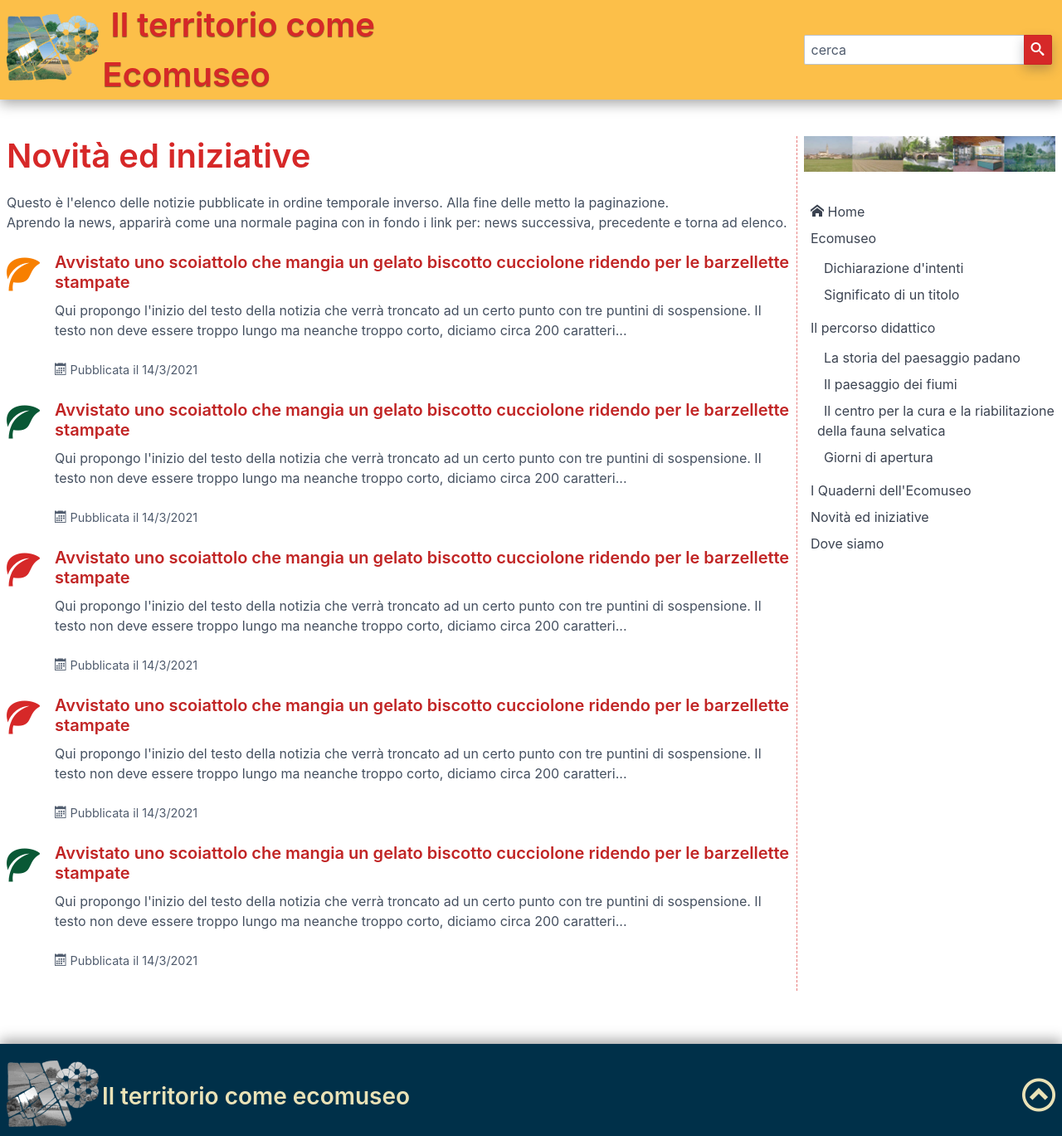
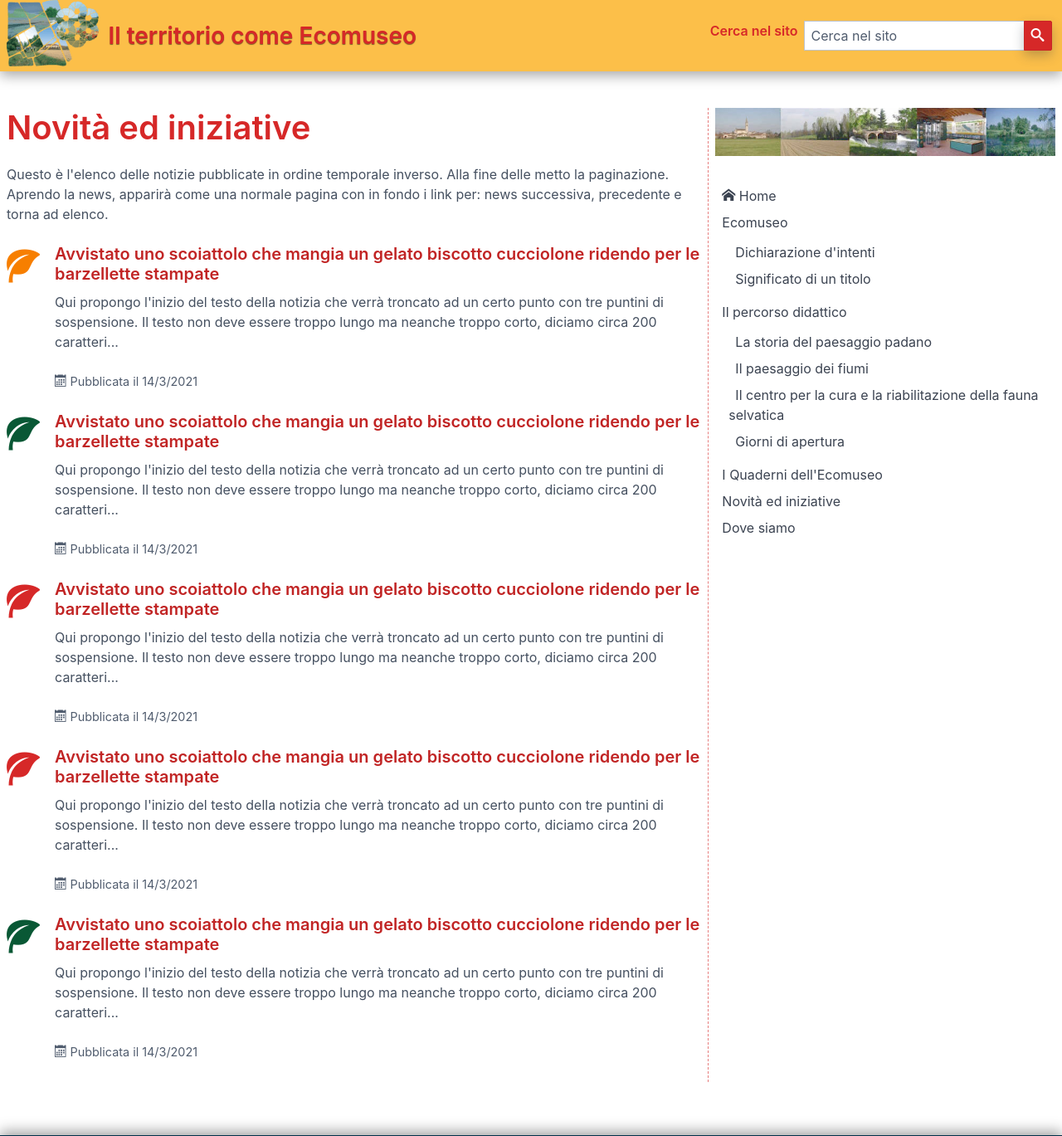
Before and after one commit to provinciadicremona/grafica-ecomuseo, a PHP site: page /novita.php in a window 1280 px wide. Shown: the top 1369 px of the page at 83% size. Run offline with PHP 8.4, Linux system fonts and the light colour scheme; style sheets or scripts are compiled from the project's sources; some web fonts are replaced.

Commit message:
Allargata pagina e modifiche header

```diff
--- a/assets/src/_ecomuseo.scss
+++ b/assets/src/_ecomuseo.scss
@@ -39,11 +39,16 @@ ul.breadcrumb {
     // background: #006b43;
     box-shadow: rgba(0, 0, 0, 0.35) 0px 5px 15px;
     margin-bottom: $unit-5;
+    .cerca-label {
+        color: $cool-red;
+        font-size: .8rem;
+        font-weight: 600;
+    }
 }
 .testata-titolo {
     text-shadow: 0 1px 1px rgba(0,0,0,.50);
     color: $cool-red;
-    @extend .h1;
+    @extend .h3;
     font-weight: 600;
     @media (max-width: $size-lg) {
         font-weight: 400;
@@ -192,11 +197,11 @@ address {
     @extend .col-sm-12;
 }
 .pagina-sx {
-    @extend .col-9;
+    @extend .col-8;
     @extend .col-sm-12;
 }
 .pagina-dx {
-    @extend .col-3;
+    @extend .col-4;
     @extend .col-sm-12;
 }
 // // cambio l'ordine di visualizzazione delle colonne in home page
--- a/assets/src/_variables.scss
+++ b/assets/src/_variables.scss
@@ -18,7 +18,7 @@ $cool-green:  #095835;
 $primary-color: $cool-red !default;
 $primary-color-dark: darken($primary-color, 3%) !default;
 $primary-color-light: lighten($primary-color, 3%) !default;
-$secondary-color: lighten($primary-color, 37.5%) !default;
+$secondary-color: $cool-blue !default;
 $secondary-color-dark: darken($secondary-color, 3%) !default;
 $secondary-color-light: lighten($secondary-color, 3%) !default;
 
--- a/header.php
+++ b/header.php
@@ -21,7 +21,8 @@
             </section>
             <section class="navbar-section">
                 <div class="input-group input-inline">
-                    <input class="form-input" type="text" placeholder="cerca">
+                    <label class="cerca-label" for="cerca-barra">Cerca nel sito &nbsp;</label>
+                    <input class="form-input" type="text" placeholder="Cerca nel sito">
                     <button class="btn btn-error input-group-btn s-rounded"><span class="icon icon-search"></span></button>&nbsp;
                 </div>
             </section>
--- a/home.php
+++ b/home.php
@@ -8,7 +8,7 @@ require_once 'header.php';
                         <figcaption class="h3"><a href="#">L'Ecomuseo della Provincia di Cremona</a></figcaption>
                     </figure>
                     <br class="divider">
-                    <h2 class="h3">Novit&agrave; ed iniziative</h2>
+                    <h2 class="h3 text-success">Novit&agrave; ed iniziative</h2>
                     <article class="tile tile-centered">
                         <div class="tile-icon">
                             <div class="example-tile-icon text-success h1">
```
